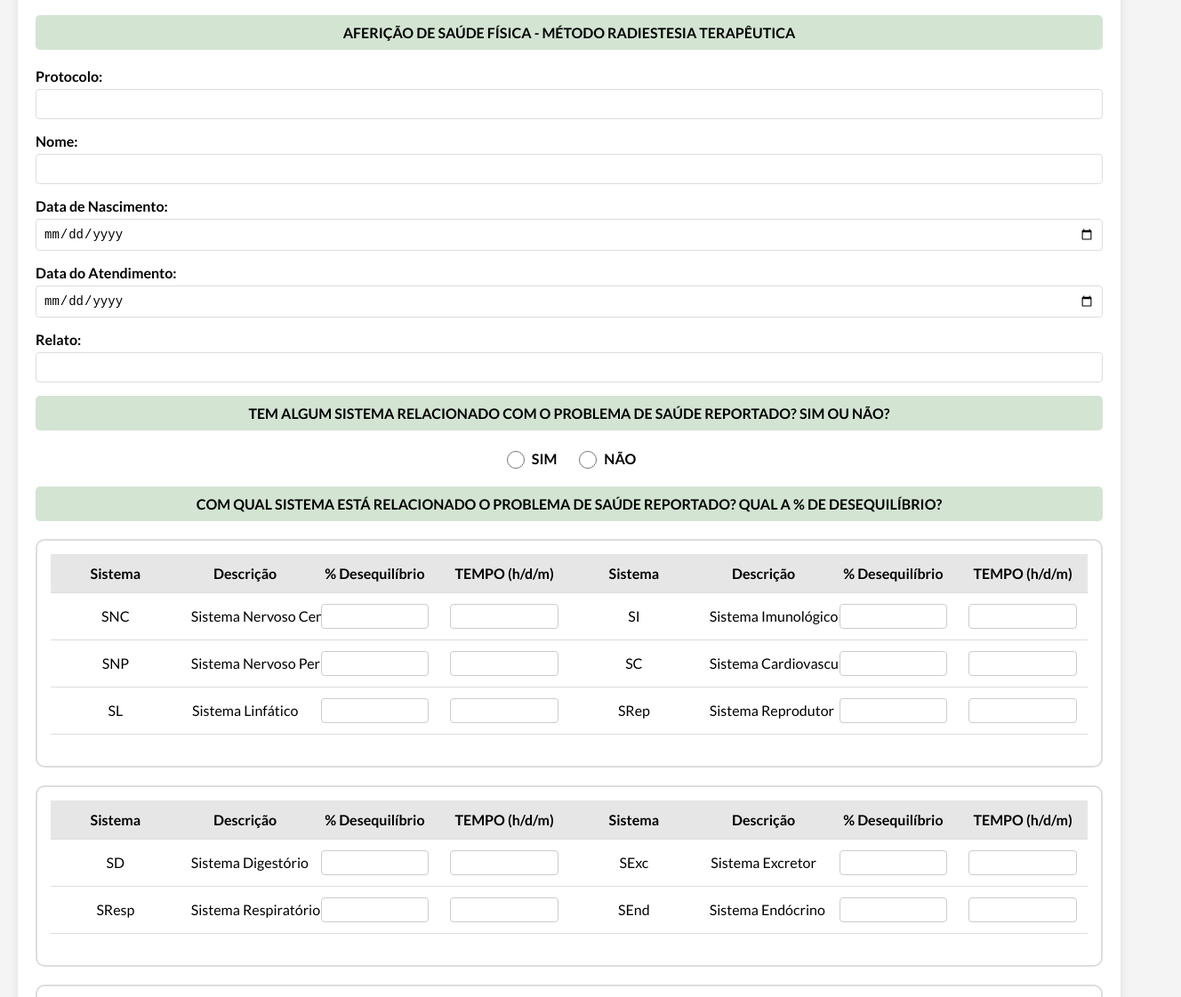
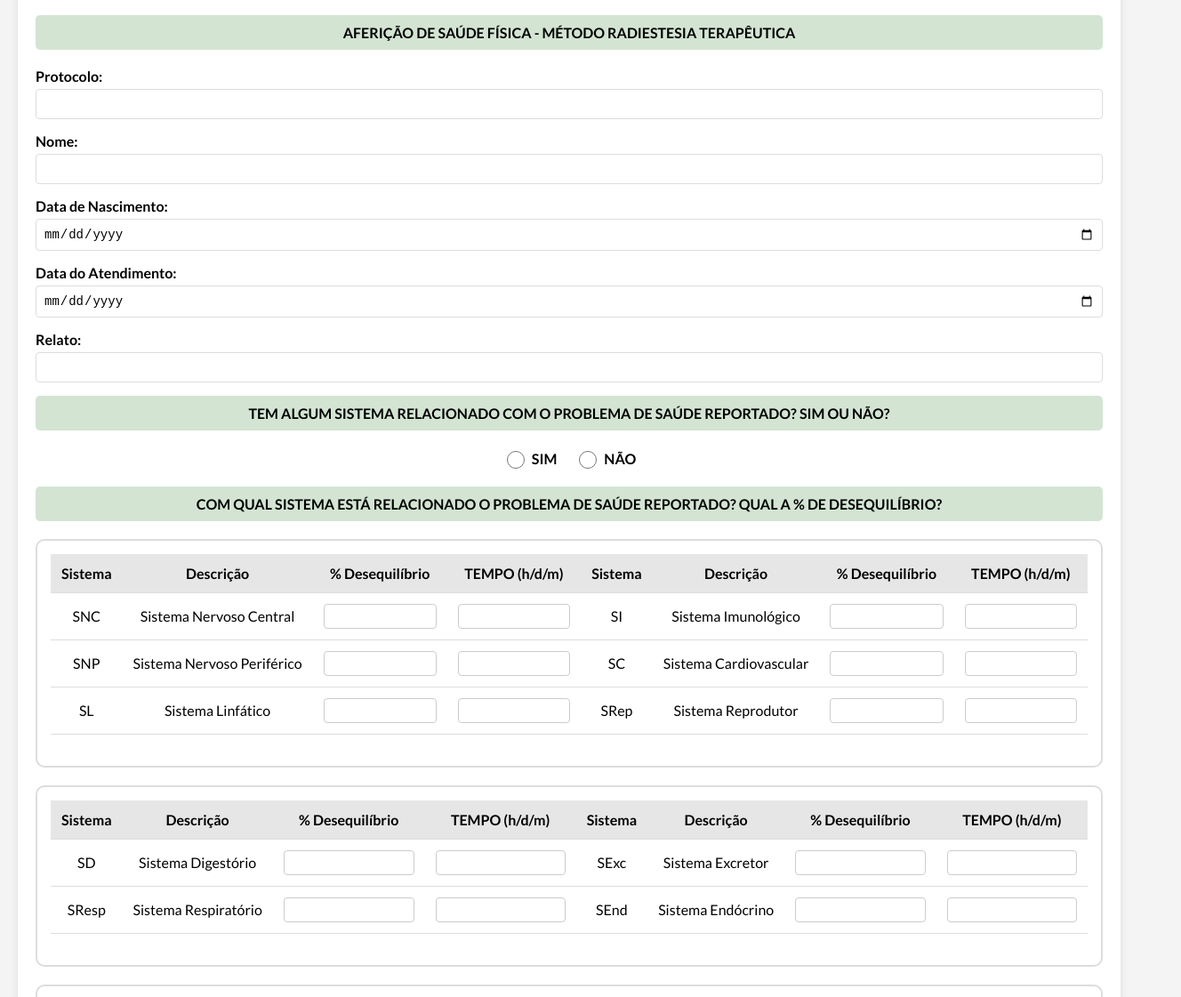
Before and after one commit to RAVELLSL/https-ravellsl.github.io-radiestesia-doc-04, a plain HTML site: page index.html in a window 1280 px wide. Shown: the part 154-1275 px from the top of the page at 89% size, 1328 px wide, since content can reach past the window. Drawn offline with Linux system fonts and the light colour scheme.

Commit message:
Update index.html

```diff
--- a/index.html
+++ b/index.html
@@ -13,7 +13,7 @@
         }
 
         .container {
-            max-width: 1400px; /* Aumenta a largura máxima para 1400px */
+            max-width: 1600px; /* Aumenta a largura máxima para 1600px */
             margin: 0 auto;
             background-color: #fff;
             padding: 20px;
@@ -87,15 +87,14 @@
             border-collapse: collapse;
             margin-bottom: 20px;
             background-color: #fff;
-            table-layout: fixed; /* Garante que as colunas tenham largura fixa */
+            table-layout: auto; /* Permite que as colunas ajustem sua largura automaticamente */
         }
 
         th, td {
             padding: 12px;
             border-bottom: 1px solid #ddd;
             text-align: center;
-            word-wrap: break-word; /* Assegura que o texto se quebre dentro das células */
-            white-space: nowrap; /* Evita que o texto quebre, mantendo-o em uma linha */
+            white-space: nowrap; /* Impede que o texto se quebre em várias linhas */
         }
 
         th {
@@ -186,9 +185,7 @@
                 margin: 10px 0;
             }
         }
-        </style>
-
-
+    </style>
 </head>
 <body>
 
```
